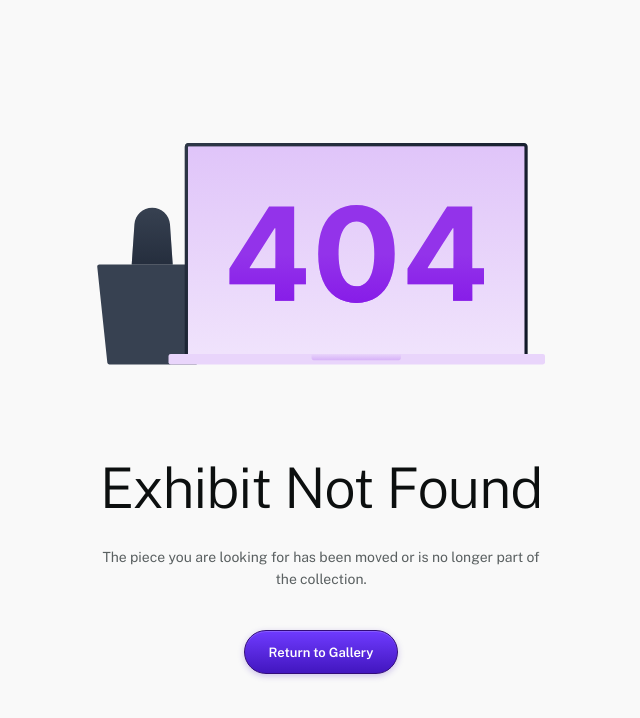
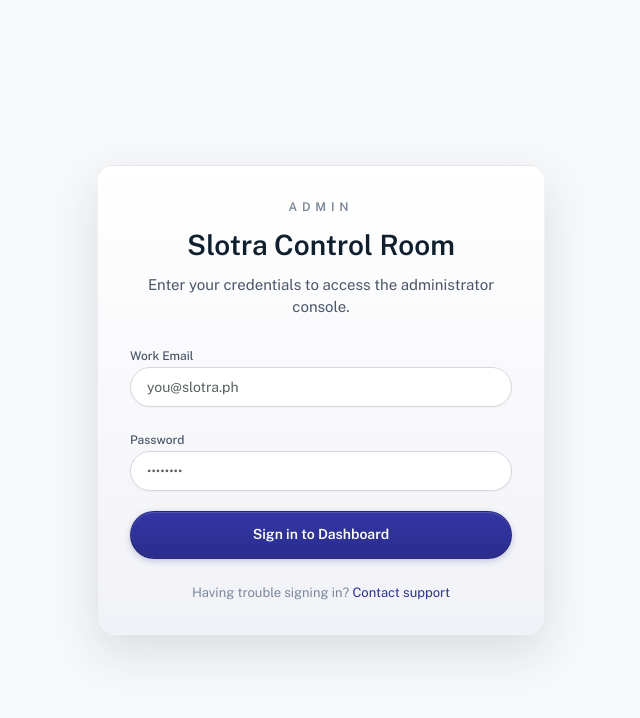
Before and after one commit to Kiko915/algoshowcase, a Next.js app: page /admin in a window 1280 px wide. Before the commit this address had no page. Shown: the top 718 px of the page, without its empty margins (319-959 px from the left). Built offline with nearby package versions, Linux system fonts and the light colour scheme.

Commit message:
Add minimalist admin login page

```diff
--- /dev/null
+++ b/app/admin/page.tsx
@@ -0,0 +1,85 @@
+import type { Metadata } from "next";
+import { Button } from "@/components/ui/button";
+import { Input } from "@/components/ui/input";
+
+export const metadata: Metadata = {
+  title: "Admin Access • AlgoShowcase",
+  description:
+    "Secure administrator entry point for managing the AlgoShowcase platform.",
+};
+
+export default function AdminPage() {
+  return (
+    <section className="min-h-screen bg-[#f7f8fa] flex items-center justify-center px-6 py-16">
+      <div className="w-full max-w-md">
+        <div
+          className="rounded-2xl p-8 space-y-6"
+          style={{
+            background: "linear-gradient(180deg,#ffffff 0%,#f1f2f7 100%)",
+            boxShadow:
+              "0 18px 45px rgba(15,31,46,0.12), inset 0 1px 0 rgba(255,255,255,0.8)",
+            border: "1px solid rgba(15,31,46,0.05)",
+          }}
+        >
+          <div className="space-y-2 text-center">
+            <p className="text-[12px] font-semibold tracking-[0.4em] text-[#7a8799] uppercase">
+              Admin
+            </p>
+            <h1 className="text-[28px] font-semibold text-[#0f1f2e]">
+              Slotra Control Room
+            </h1>
+            <p className="text-[15px] text-[#4a5668]">
+              Enter your credentials to access the administrator console.
+            </p>
+          </div>
+
+          <form className="space-y-5">
+            <div className="space-y-2 text-left">
+              <label className="text-[12px] font-medium text-[#4a5668]">
+                Work Email
+              </label>
+              <Input
+                type="email"
+                placeholder="you@slotra.ph"
+                className="bg-white rounded-lg"
+                style={{
+                  boxShadow: "0 1px 2px rgba(0,0,0,0.04)",
+                  borderColor: "#d4d8de",
+                }}
+              />
+            </div>
+
+            <div className="space-y-2 text-left">
+              <label className="text-[12px] font-medium text-[#4a5668]">
+                Password
+              </label>
+              <Input
+                type="password"
+                placeholder="••••••••"
+                className="bg-white rounded-lg"
+                style={{
+                  boxShadow: "0 1px 2px rgba(0,0,0,0.04)",
+                  borderColor: "#d4d8de",
+                }}
+              />
+            </div>
+
+            <Button type="submit" className="w-full h-12 text-[14px]">
+              Sign in to Dashboard
+            </Button>
+          </form>
+
+          <p className="text-[13px] text-center text-[#7a8799]">
+            Having trouble signing in?{" "}
+            <a
+              href="mailto:hello@slotra.ph"
+              className="text-[#2e3192] underline-offset-4 hover:underline"
+            >
+              Contact support
+            </a>
+          </p>
+        </div>
+      </div>
+    </section>
+  );
+}
```
